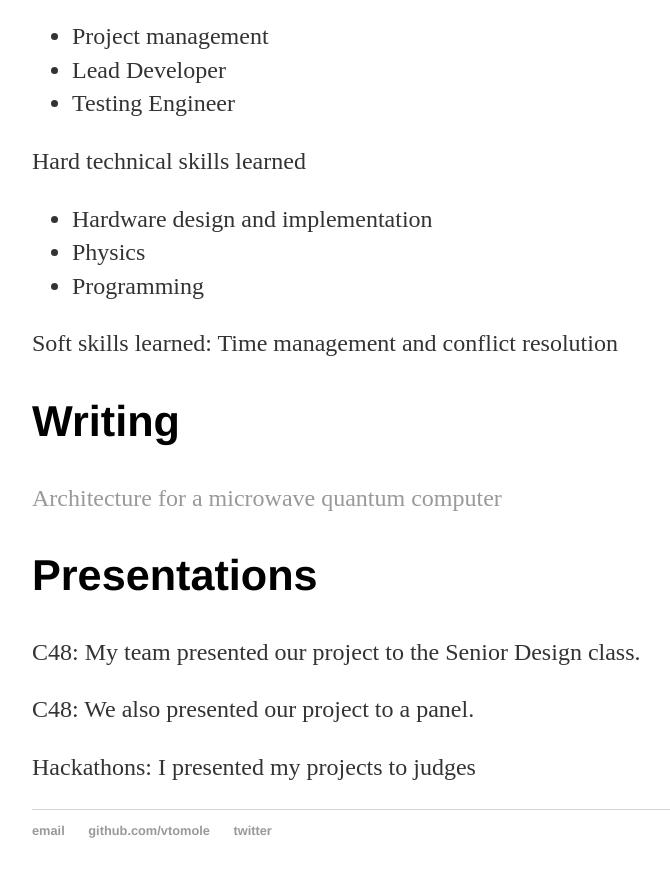
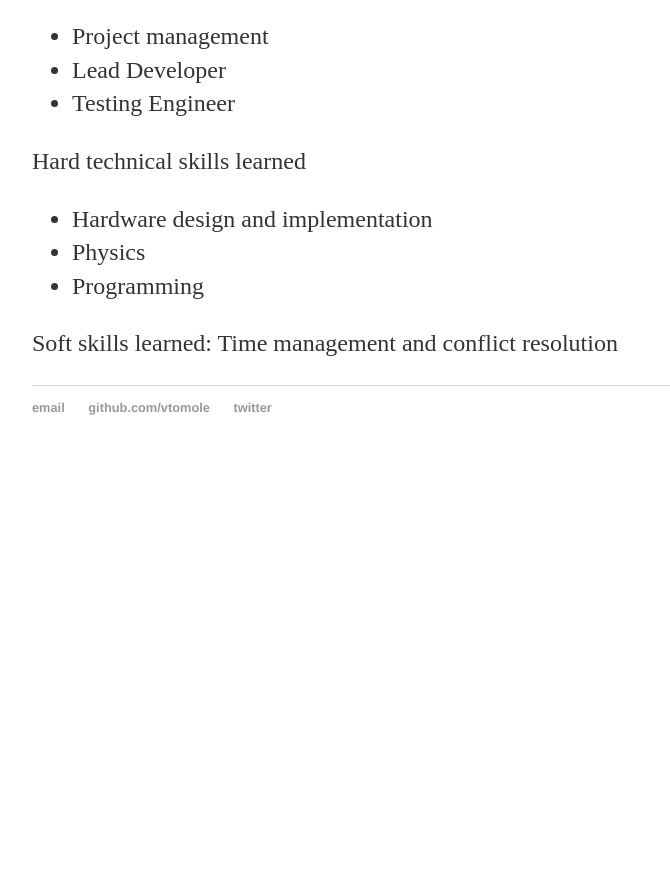
Before and after one commit to vtomole/vtomole.github.io, a Jekyll site: the page built from index.html, in a window 1280 px wide and 900 px high, scrolled down 3859 px. Shown: the top 877 px of the window, without its empty margins (160-830 px from the left). Built offline with Jekyll 4.4.1, drawn with Linux system fonts in a browser that asks for light colours; after the commit the page ends 4336 px from its top, so only the background shows below that.

Commit message:
delete writing

```diff
--- a/index.html
+++ b/index.html
@@ -117,11 +117,3 @@ title: Homepage
  </ul>
 
 <p>Soft skills learned: Time management and conflict resolution </p>
-
-			  <p><h2>Writing</h2></p>
-			  <p><a href="/static/microwave-arch.pdf">Architecture for a microwave quantum computer</a></p>
-
-			  <p><h2>Presentations</h2></p>
-			  <p>C48: My team presented our project to the Senior Design class. </p>
-			  <p>C48: We also presented our project to a panel. </p>
-			  <p> Hackathons: I presented my projects to judges</p>
```
